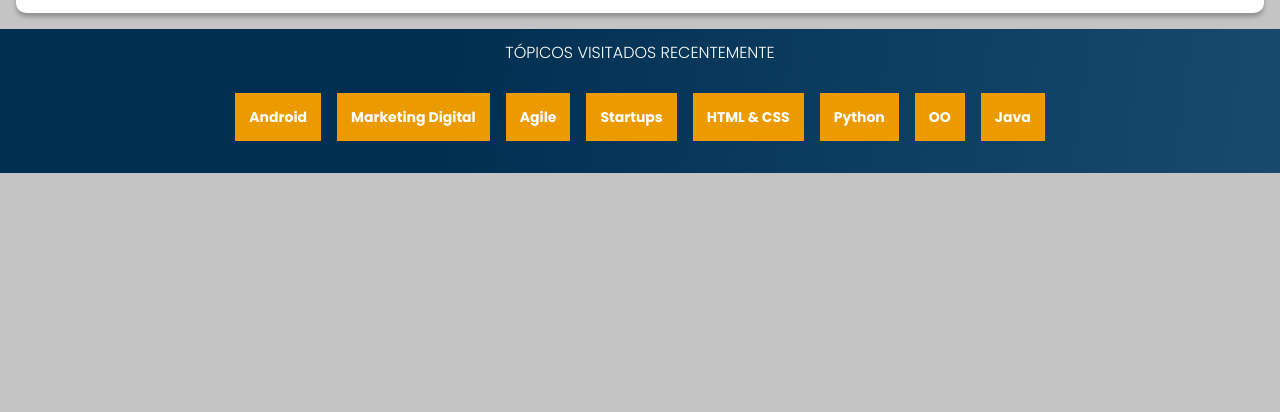
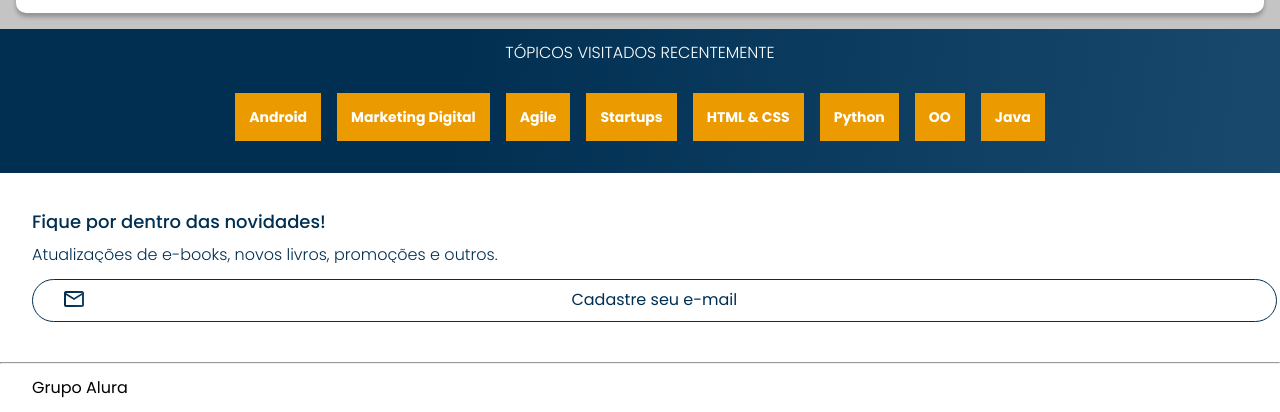
Before and after one commit to WillianFarias/site-livraria, a plain HTML site: page index.html in a window 1280 px wide. Shown: the part 2331-2743 px from the top of the page. Before the commit the page ends 2504 px from the top, so only its background shows below. Drawn offline with nearby package versions, Linux system fonts and the light colour scheme.

Commit message:
sessoes contato e rodape

```diff
--- a/index.html
+++ b/index.html
@@ -171,6 +171,18 @@
         </ul>
     </section>
 
+    <section class="contato">
+        <h2 class="contato__titulo">Fique por dentro das novidades!</h2>
+        <p class="contato__texto">Atualizações de e-books, novos livros, promoções e outros.</p>
+        <input class="contato__cadastro-email" type="email" placeholder="Cadastre seu e-mail">
+    </section>
+
+    <hr />
+
+    <footer class="rodape">
+        <h2 class="rodape__titulo">Grupo Alura</h2>
+    </footer>
+
     <script src="https://cdn.jsdelivr.net/npm/swiper@11/swiper-bundle.min.js"></script>
     <script src="js/swiper.js"></script>
 </body>
--- /dev/null
+++ b/styles/contato.css
@@ -0,0 +1,41 @@
+.contato {
+    background-color: var(--branco);
+    padding: 2.5em 2em;
+    color: var(--azul);
+}
+
+.contato__titulo,
+.contato__texto {
+    background: var(--azul-degrade);
+    -webkit-background-clip: text;
+    -webkit-text-fill-color: transparent;
+    background-clip: text;
+}
+
+.contato__titulo {
+    font-size: 18px;
+    font-weight: 500;
+}
+
+.contato__texto {
+    font-weight: 300;
+    margin: 1em 0;
+}
+
+.contato__cadastro-email {
+    border: 1px solid var(--azul);
+    border-radius: 24px;
+    padding: 1em;
+    width: 100%;
+    color: var(--azul);
+}
+
+.contato__cadastro-email::placeholder {
+    font-family: var(--fonte-principal);
+    font-size: 16px;
+    font-weight: 400;
+    text-align: center;
+    background: url(../assets/Email.svg) no-repeat;
+    background-position: 1em;
+    color: var(--azul);
+}
--- /dev/null
+++ b/styles/rodape.css
@@ -0,0 +1,8 @@
+hr {
+    margin: 0;
+}
+
+.rodape__titulo {
+    padding: 1em 2em;
+    background-color: var(--branco);
+}
--- a/styles/style.css
+++ b/styles/style.css
@@ -2,6 +2,8 @@
 @import url(banner.css);
 @import url(carrossel.css);
 @import url(topicos.css);
+@import url(contato.css);
+@import url(rodape.css);
 
 * {
     margin: 0;
```
Also changed, not shown: assets/Email.svg (added).
